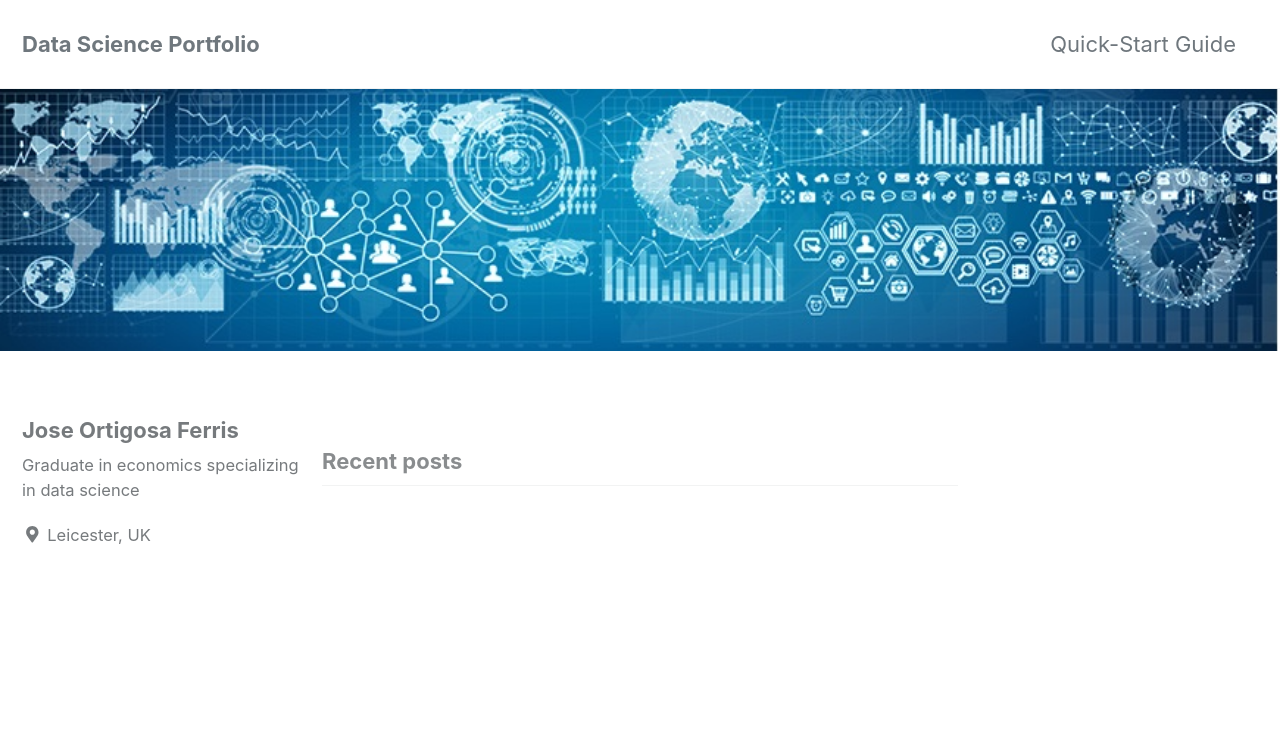
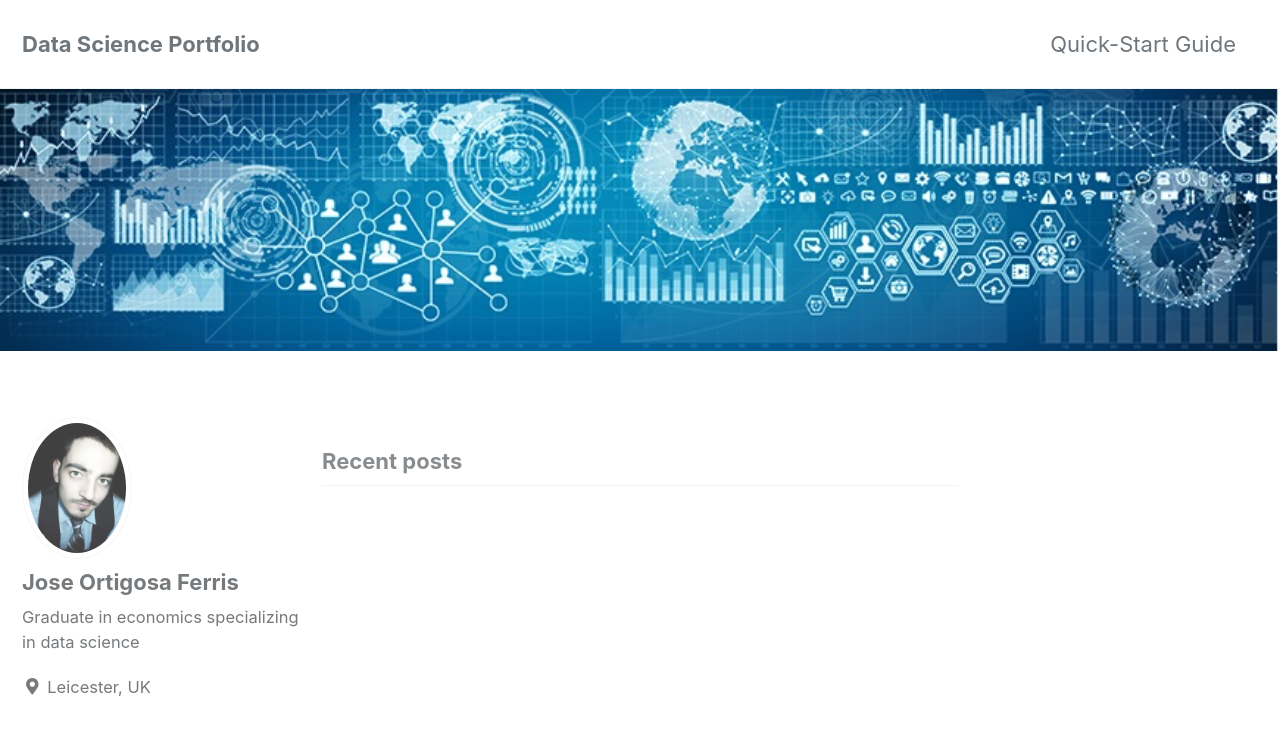
Before and after one commit to JoseOrtigosaFerris/JoseOrtigosaFerris.github.io, a Jekyll site: the page built from index.html, in a window 1280 px wide and 900 px high. Shown: the top 735 px of the window. Built offline with Jekyll 4.4.1, drawn with Linux system fonts in a browser that asks for light colours; cached includes are drawn as plain includes; nearby versions of some CDN libraries; the list of posts is cut into pages by our own code.

Commit message:
Add files via upload

```diff
--- a/_config.yml
+++ b/_config.yml
@@ -107,7 +107,7 @@
 # Site Author
 author:
   name             : "Jose Ortigosa Ferris"
-  avatar           : # path of avatar image, e.g. "/assets/images/bio-photo.jpg"
+  avatar           : /images/avatar2.jpg # path of avatar image, e.g. "/assets/images/bio-photo.jpg"
   bio              : "Graduate in economics specializing in data science"
   location         : "Leicester, UK"
   email            :
```
